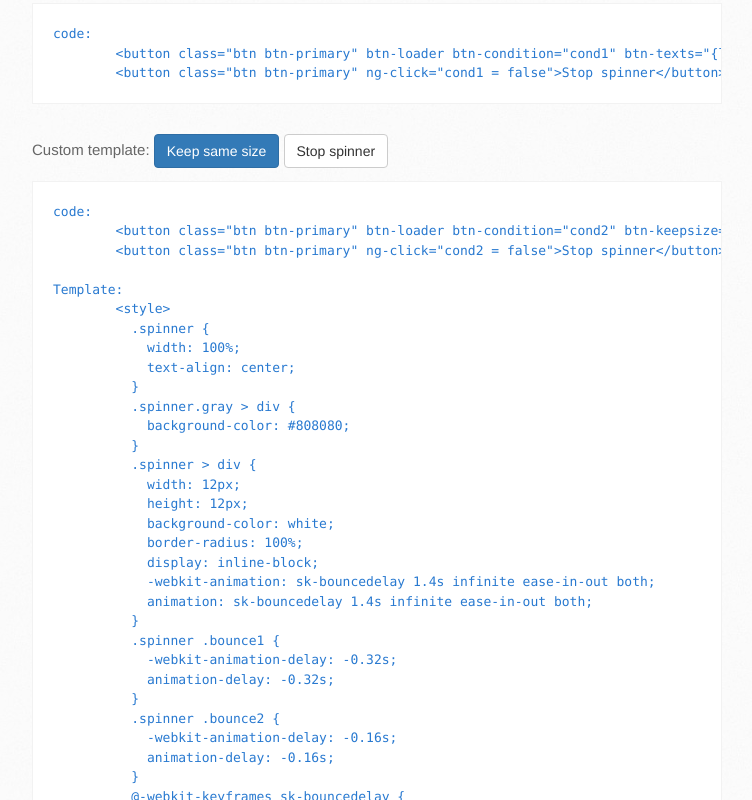
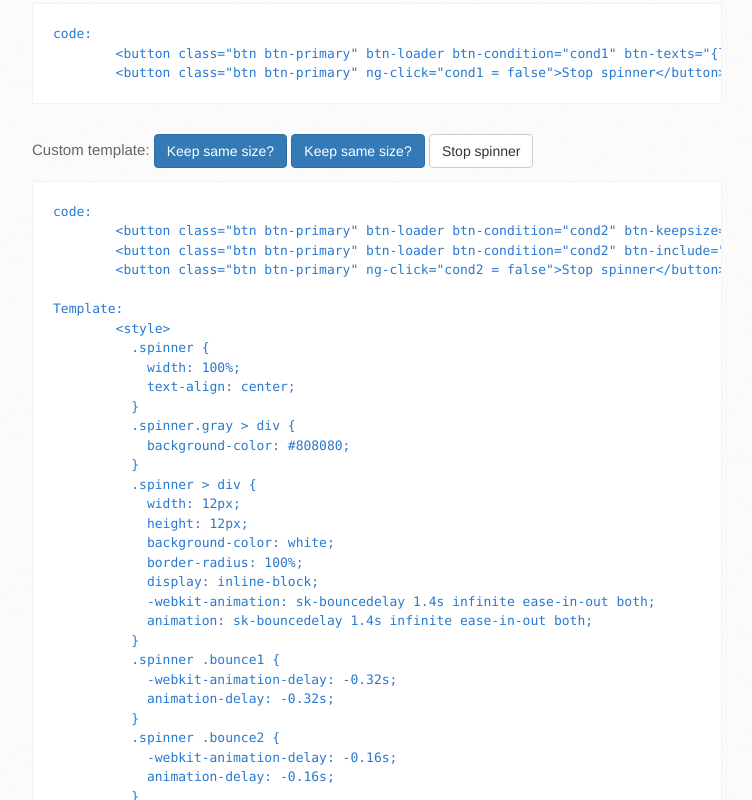
Before and after one commit to rafasoyyo/Button-Loader, a website: page index.html in a window 1280 px wide. Shown: the part 1800-2600 px from the top of the page, without its empty margins (138-890 px from the left). Drawn offline with nearby package versions, Linux system fonts and the light colour scheme.

Commit message:
example improved

```diff
--- a/custom_template.html
+++ b/custom_template.html
@@ -51,5 +51,5 @@
 	<div class="bounce2"></div>
 	<div class="bounce3"></div>
 </div>
-<span ng-hide="active">Keep same size</span>
+<span ng-hide="active">Keep same size?</span>
 <input type="submit" style="display:none" />
--- a/index.html
+++ b/index.html
@@ -169,10 +169,12 @@ Create a template with both states and wrap them into tags with "ng-hide='active
 
       <span>Custom template: </span>
       <button class="btn btn-primary" btn-loader btn-condition="cond3" btn-keepsize="true" btn-include="'custom_template.html'"></button>
+      <button class="btn btn-primary" btn-loader btn-condition="cond3" btn-include="'custom_template.html'"></button>
       <button class="btn btn-default" ng-click="cond3 = false">Stop spinner</button>
       <div style="margin:5px"></div>
       <pre><code>code:
         &lt;button class="btn btn-primary" btn-loader btn-condition="cond2" btn-keepsize="true" btn-include="'example/custom_template.html'"&gt&lt;/button&gt;
+        &lt;button class="btn btn-primary" btn-loader btn-condition="cond2" btn-include="'example/custom_template.html'"&gt&lt;/button&gt;
         &lt;button class="btn btn-primary" ng-click="cond2 = false"&gtStop spinner&lt;/button&gt;
 
 Template:
```
